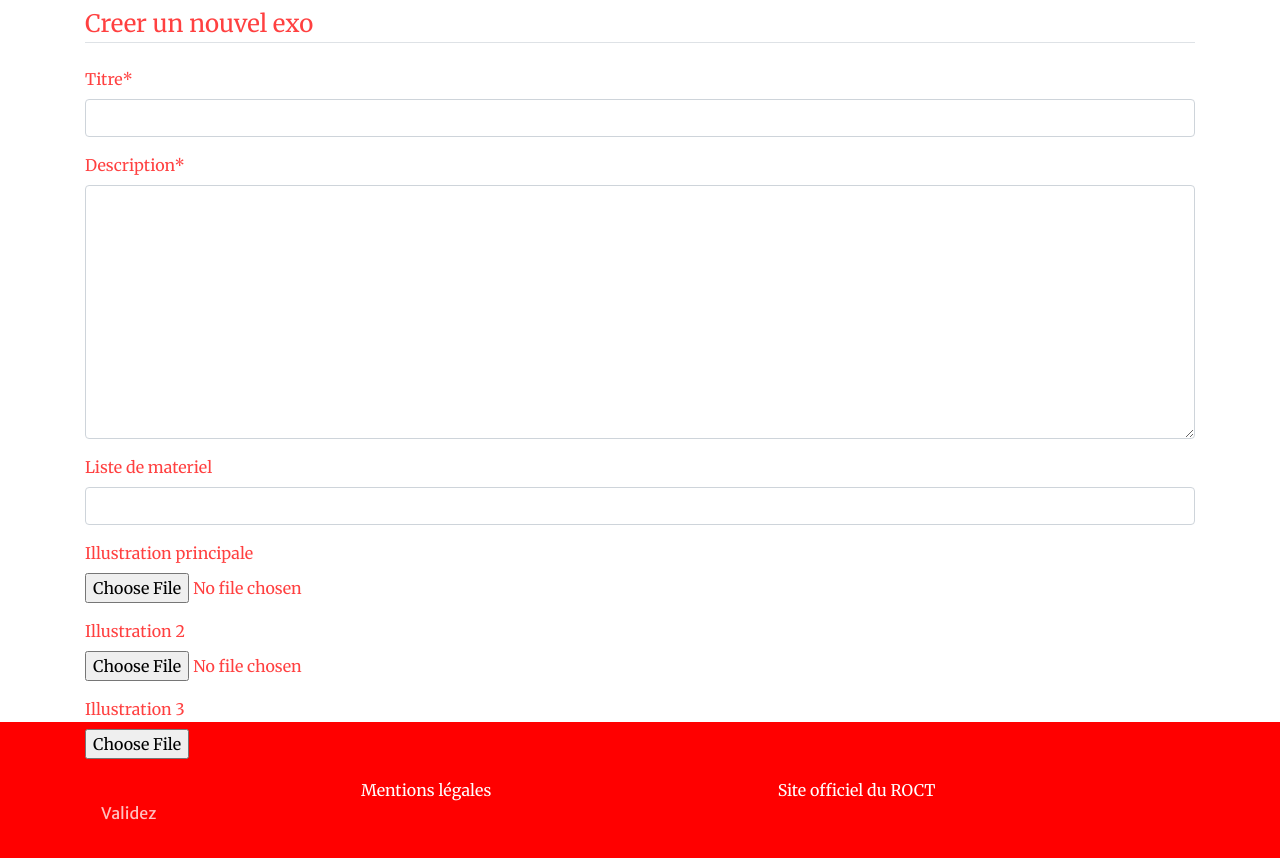
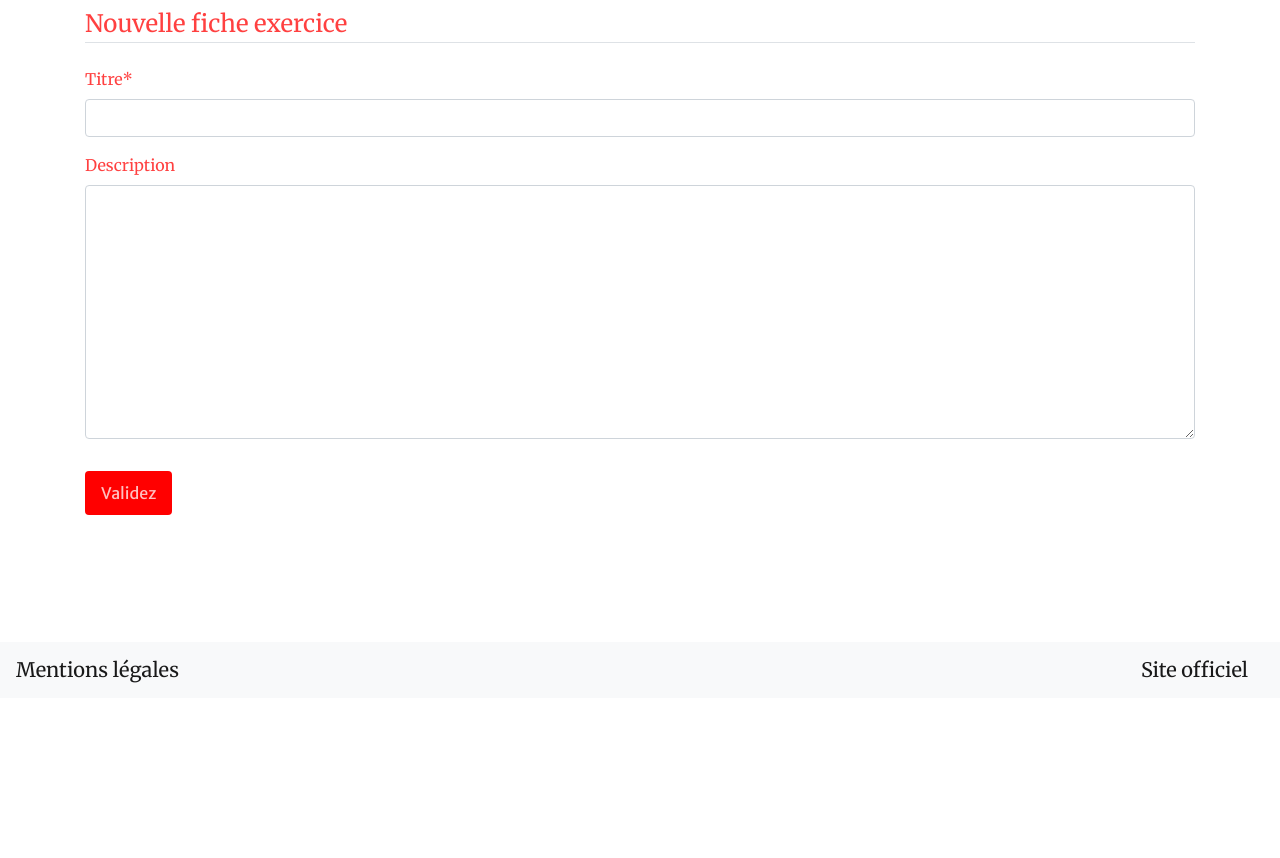
Before and after one commit to cendrars59/clubManager, a Django app: page /training/practices/practice/new/ in a window 1280 px wide; the page is wider, and only the part inside the window is pictured. Shown: the part 102-960 px from the top of that part. After the commit the page ends 785 px from the top of that part, so only its background shows below. Run offline with Django 3.2, Linux system fonts and the light colour scheme; the visitor is signed in with stand-in values (Sample User, id 1); some libraries are stand-ins or nearby versions.

Commit message:
Adding rich text editor + upload from the same

```diff
--- a/conf/settings.py
+++ b/conf/settings.py
@@ -40,6 +40,8 @@ INSTALLED_APPS = [
     'django.contrib.sessions',
     'django.contrib.messages',
     'django.contrib.staticfiles',
+    'ckeditor',
+    'ckeditor_uploader',  # Application to upload when using ckeditor
 ]
 
 MIDDLEWARE = [
@@ -136,6 +138,9 @@ STATICFILES_DIRS = [
 MEDIA_ROOT = os.path.join(BASE_DIR, 'media')
 MEDIA_URL = '/media/'
 
+# Defining the path to upload files managed by CKEDITOR -> Related to ckeditor uploader in apps
+CKEDITOR_UPLOAD_PATH = 'uploads/'
+
 
 # Applying Bootstrap 4 on crispy templates
 CRISPY_TEMPLATE_PACK = 'bootstrap4'
--- a/conf/urls.py
+++ b/conf/urls.py
@@ -19,10 +19,12 @@ from django.contrib import admin
 from django.contrib.auth import views as auth_views
 from django.urls import include, path
 
+from training import views
 from users import views as users_views
 
 urlpatterns = [
     path('admin/', admin.site.urls),
+    path('ckeditor/', include('ckeditor_uploader.urls')),
     path('', include('pages.urls')),
     path('training/', include('training.urls')),
     path('profile/', users_views.profile, name='profile'),
--- a/static/src/scss/styles.scss
+++ b/static/src/scss/styles.scss
@@ -13,5 +13,6 @@
 // Import custom utilities
 @import "./utilities.scss";
 @import "./users.scss";
+@import "./training.scss";
 
 // Import custom login
--- a/templates/base.html
+++ b/templates/base.html
@@ -1,6 +1,7 @@
 <!DOCTYPE html>
 {% load static %}
 <html lang="fr">
+
 <head>
     <meta charset="utf-8" />
     <meta name="viewport" content="width=device-width, initial-scale=1, shrink-to-fit=no" />
@@ -15,24 +16,27 @@
     <script src="https://use.fontawesome.com/releases/v5.13.0/js/all.js" crossorigin="anonymous"></script>
     <!-- Google fonts-->
     <link href="https://fonts.googleapis.com/css?family=Merriweather+Sans:400,700" rel="stylesheet" />
-        <link href="https://fonts.googleapis.com/css?family=Merriweather:400,300,300italic,400italic,700,700italic" rel="stylesheet" type="text/css" />
+    <link href="https://fonts.googleapis.com/css?family=Merriweather:400,300,300italic,400italic,700,700italic"
+        rel="stylesheet" type="text/css" />
     <!-- Third party plugin CSS-->
-        <link href="https://cdnjs.cloudflare.com/ajax/libs/magnific-popup.js/1.1.0/magnific-popup.min.css" rel="stylesheet" />
+    <link href="https://cdnjs.cloudflare.com/ajax/libs/magnific-popup.js/1.1.0/magnific-popup.min.css"
+        rel="stylesheet" />
     <!-- Core theme CSS (includes Bootstrap)-->
     <link href="{% static 'dist/css/styles.css' %}" rel="stylesheet" />
 </head>
+
 <body id="page-top">
     <!-- Navigation-->
     {% block nav %}
     <nav class="navbar navbar-expand-lg navbar-light fixed-top py-3" id="mainNav">
         <div class="container">
             <a class="navbar-brand js-scroll-trigger" href="{% url 'home' %}">
-                    <img
-                            src="{% static 'dist/assets/img/logo/logo.svg' %}"  width="60" height="60" class="d-inline-block align-top"
-                            alt="Image"
-                            id="logo" />
+                <img src="{% static 'dist/assets/img/logo/logo.svg' %}" width="60" height="60"
+                    class="d-inline-block align-top" alt="Image" id="logo" />
             </a>
-                <button class="navbar-toggler navbar-toggler-right" type="button" data-toggle="collapse" data-target="#navbarResponsive" aria-controls="navbarResponsive" aria-expanded="false" aria-label="Toggle navigation"><span class="navbar-toggler-icon"></span></button>
+            <button class="navbar-toggler navbar-toggler-right" type="button" data-toggle="collapse"
+                data-target="#navbarResponsive" aria-controls="navbarResponsive" aria-expanded="false"
+                aria-label="Toggle navigation"><span class="navbar-toggler-icon"></span></button>
             <div class="collapse navbar-collapse" id="navbarResponsive">
                 <ul class="navbar-nav ml-auto my-2 my-lg-0">
                     {% if user.is_authenticated %}
@@ -40,11 +44,15 @@
                     <li class="nav-item"><a class="nav-link js-scroll-trigger" href="#services">Scéance</a></li>
                     <li class="nav-item"><a class="nav-link js-scroll-trigger" href="#portfolio">Plannifier</a></li>
                     <li class="nav-item"><a class="nav-link js-scroll-trigger" href="#portfolio">Effectifs</a></li>
-                        <li id="profile-link"class="nav-item"><a class="nav-link js-scroll-trigger" href="{% url 'profile' %}">Profile</a></li>
-                        <li class="nav-item"><a class="nav-link js-scroll-trigger" href="{% url 'logout' %}">Deconnecter</a></li>
+                    <li id="profile-link" class="nav-item"><a class="nav-link js-scroll-trigger"
+                            href="{% url 'profile' %}">Profile</a></li>
+                    <li class="nav-item"><a class="nav-link js-scroll-trigger" href="{% url 'logout' %}">Deconnecter</a>
+                    </li>
                     {% else %}
-                        <li id="register-link" class="nav-item"><a class="nav-link js-scroll-trigger" href="{% url 'register' %}">Enregister</a></li>
-                        <li id="login-link" class="nav-item"><a class="nav-link js-scroll-trigger" href="{% url 'login' %}">Connecter</a></li>
+                    <li id="register-link" class="nav-item"><a class="nav-link js-scroll-trigger"
+                            href="{% url 'register' %}">Enregister</a></li>
+                    <li id="login-link" class="nav-item"><a class="nav-link js-scroll-trigger"
+                            href="{% url 'login' %}">Connecter</a></li>
                     {% endif %}
                 </ul>
             </div>
@@ -56,11 +64,11 @@
     {% endblock masthead %}
     <!-- Footer-->
     {%block footer %}
-        <footer class="bg-roct-red py-5">
-            <div class="container row col-sm-12 offset-sm-1">
-                <div class="col-sm-4 offset-sm-2"><a class="nav-link text-white" href="{% url 'mentions' %}" id="legal-link">Mentions légales</a></div>
-                <div class="col-sm-4"><a class="nav-link text-white" href="https://www.rugby-tourcoing.com/" id="official-link">Site officiel du ROCT</a></div>
-            </div>
+    <footer class="page-footer">
+        <nav class="navbar fixed-bottom navbar-light bg-light">
+            <a class="navbar-brand" href="{% url 'mentions' %}">Mentions légales</a>
+            <a class="navbar-brand" href="https://www.rugby-tourcoing.com/">Site officiel</a>
+        </nav>
     </footer>
     {% endblock footer %}
     <!-- Bootstrap core JS-->
@@ -72,4 +80,5 @@
     <!-- Core theme JS-->
     <script src="{% static 'dist/js/scripts.js' %}"></script>
 </body>
+
 </html>
--- a/training/models.py
+++ b/training/models.py
@@ -1,3 +1,4 @@
+from ckeditor_uploader.fields import RichTextUploadingField
 from django.contrib import auth
 from django.contrib.auth.models import User
 from django.db import models
@@ -8,32 +9,23 @@ from PIL import Image
 # Create your models here.
 
 
+class Category(models.Model):
+    title = models.CharField(verbose_name='Titre', max_length=255)
+    description = RichTextUploadingField(verbose_name='Description', blank=True, null=True)
+    active = models.BooleanField(default=True)
+    date_posted = models.DateTimeField(default=timezone.now)
+    author = models.ForeignKey(User, on_delete=models.CASCADE)
+
+
 class Practice(models.Model):
 
     title = models.CharField(verbose_name='Titre', max_length=255)
-    description = models.TextField(verbose_name='Description', max_length=1024)
-    material = models.CharField(verbose_name='Liste de materiel', max_length=1024, blank=True, null=True)
+    description = RichTextUploadingField(verbose_name='Description', blank=True, null=True)
     version = models.IntegerField(default=1)
     active = models.BooleanField(default=False)
     date_posted = models.DateTimeField(default=timezone.now)
     author = models.ForeignKey(User, on_delete=models.CASCADE)
-    photo1 = models.ImageField(verbose_name='Illustration principale',
-                               upload_to='practices_pics/', default='default_practice.png', blank=True)
-    photo2 = models.ImageField(verbose_name='Illustration 2', upload_to='practices_pics/',
-                               default='default_practice.png', blank=True)
-    photo3 = models.ImageField(verbose_name='Illustration 3', upload_to='practices_pics/',
-                               default='default_practice.png', blank=True,)
-
-    def save(self, *args, **kwargs):
-
-        super().save(*args, **kwargs)
-
-        img = Image.open(self.photo1.path)
-
-        if img.height > 300 or img.width > 300:
-            output_size = (300, 300)
-            img.thumbnail(output_size)
-            img.save(self.photo1.path)
+    category = models.ForeignKey(Category, on_delete=models.SET_NULL, null=True)
 
     class Meta:
         verbose_name = "practice"
--- a/training/templates/training/practice_form.html
+++ b/training/templates/training/practice_form.html
@@ -12,7 +12,8 @@
                     <form method="POST" enctype="multipart/form-data">
                         {% csrf_token %}
                         <fieldset class="form-group text-red-75">
-                            <legend class="border-bottom mb-4 text-muted-homemade">Creer un nouvel exo</legend>
+                            <legend class="border-bottom mb-4 text-muted-homemade">Nouvelle fiche exercice</legend>
+                            {{ form.media }}
                             {{ form|crispy }}
                         </fieldset>
                         <div class="form-group">
--- a/training/views.py
+++ b/training/views.py
@@ -25,12 +25,12 @@ class PracticeListView(ListView):
 
 class PracticeDetailView(DetailView):
     model = Practice
-    fields = ['title', 'description', 'material', 'photo1']
+    fields = ['title', 'description']
 
 
 class PracticeCreateView(LoginRequiredMixin, CreateView):
     model = Practice
-    fields = ['title', 'description', 'material', 'photo1', 'photo2', 'photo3']
+    fields = ['title', 'description']
 
     def form_valid(self, form):
         """Overridding the form valid saving in order to take the current
```
Also changed, not shown: tests/test_funct_pages.py (+2 -2 lines), training/templates/training/practice_detail.html (+9 -11 lines), training/tests/test_models.py (+1 -6 lines), training/tests/test_views.py (+0 -1 lines), media/uploads/2020/12/11/dsc_0041.JPG (added), media/uploads/2020/12/11/dsc_0052.JPG (added), static/dist/css/styles.css, training/migrations/0009_auto_20201123_2228.py (added), training/migrations/0010_auto_20201124_2233.py (added), training/migrations/0011_auto_20201211_1204.py (added), training/migrations/0012_auto_20201211_1418.py (added), training/migrations/0013_auto_20201211_1639.py (added). Lines whose indentation alone changed are shown as unchanged.
